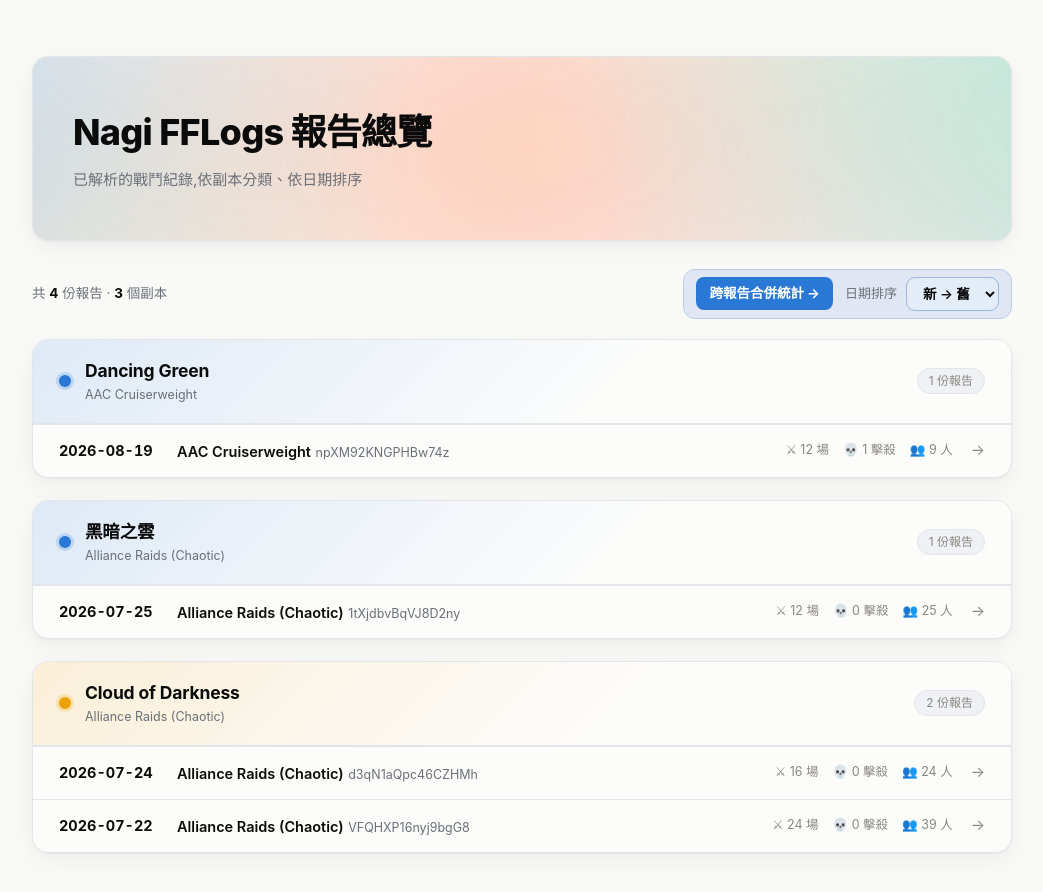
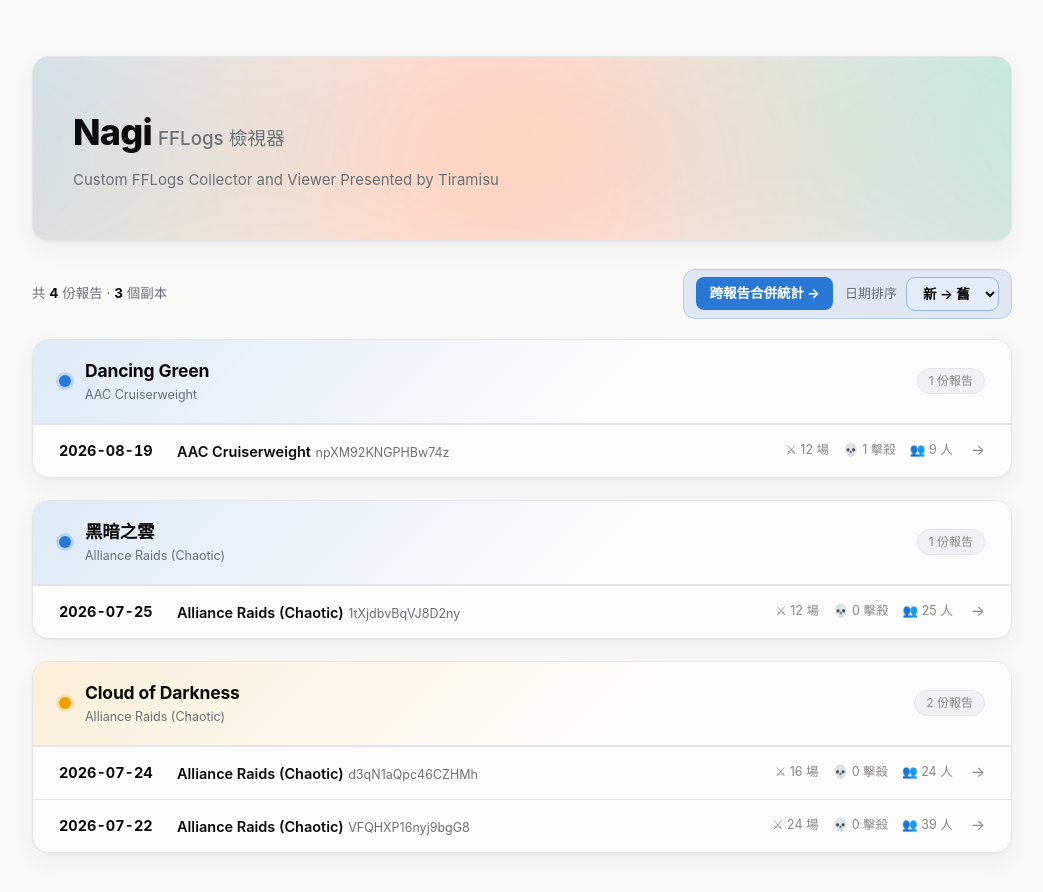
Before and after one commit to IotanGH/Nagi-log-view, a plain HTML site: page index.html in a window 1280 px wide. Shown: the whole page, without its empty margins (118-1161 px from the left). Drawn offline with Linux system fonts and the light colour scheme.

Commit message:
統一各頁面大標題為 Nagi FFLogs 檢視器
Why: index/index_template 標題與其他頁面(result、viewer、combine)不一致

```diff
--- a/index.html
+++ b/index.html
@@ -3,7 +3,7 @@
 <head>
 <meta charset="UTF-8">
 <meta name="viewport" content="width=device-width, initial-scale=1.0">
-<title>Nagi FFLogs 報告總覽</title>
+<title>Nagi FFLogs 檢視器</title>
 <style>
   :root {
     color-scheme: light;
@@ -109,6 +109,13 @@
     font-weight: 800;
     margin: 0 0 10px;
     letter-spacing: -0.02em;
+  }
+  header.page-head h1 .suffix {
+    margin-left: 6px;
+    color: var(--text-dim);
+    font-weight: 550;
+    font-size: 0.52em;
+    letter-spacing: 0;
   }
   header.page-head p { margin: 0; color: var(--text-dim); font-size: 15px; }
 
@@ -253,8 +260,8 @@
   <header class="page-head">
     <div class="hero-glow"></div>
     <div class="hero-content">
-      <h1>Nagi FFLogs 報告總覽</h1>
-      <p>已解析的戰鬥紀錄,依副本分類、依日期排序</p>
+      <h1>Nagi<span class="suffix">FFLogs 檢視器</span></h1>
+      <p>Custom FFLogs Collector and Viewer Presented by Tiramisu</p>
     </div>
   </header>
 
```
Also changed, not shown: index_template.html (+10 -3 lines).
